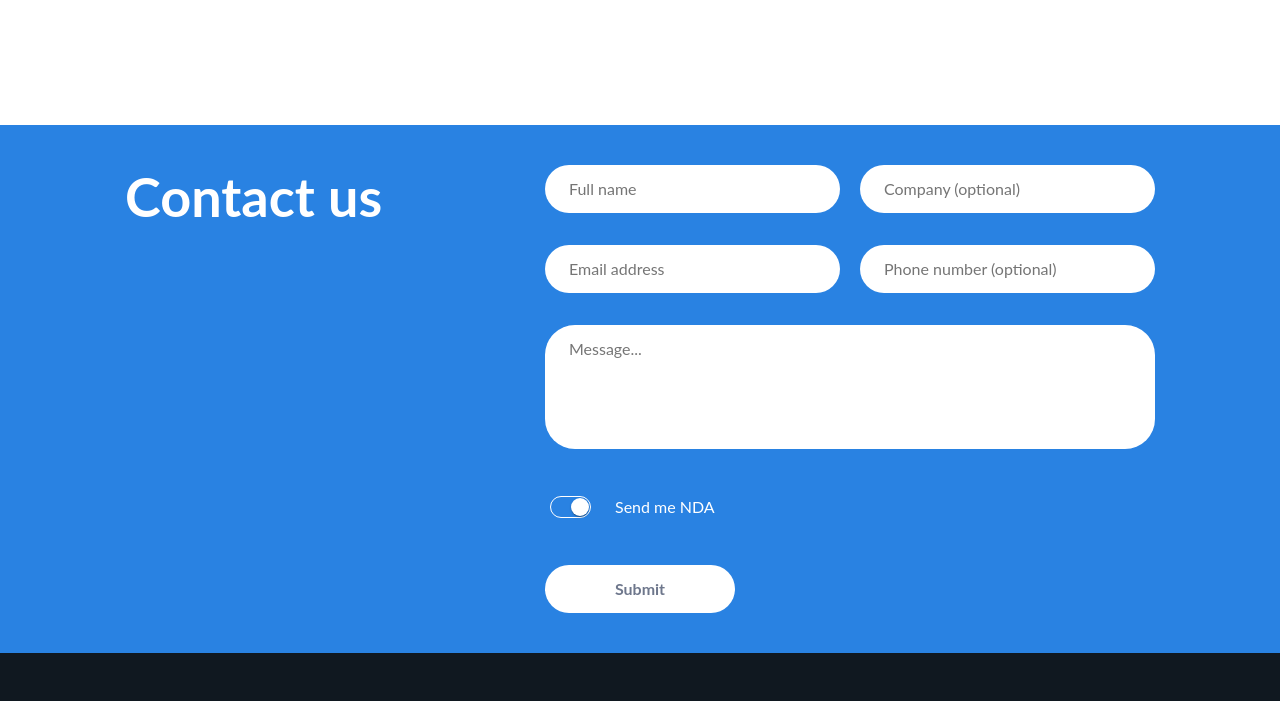
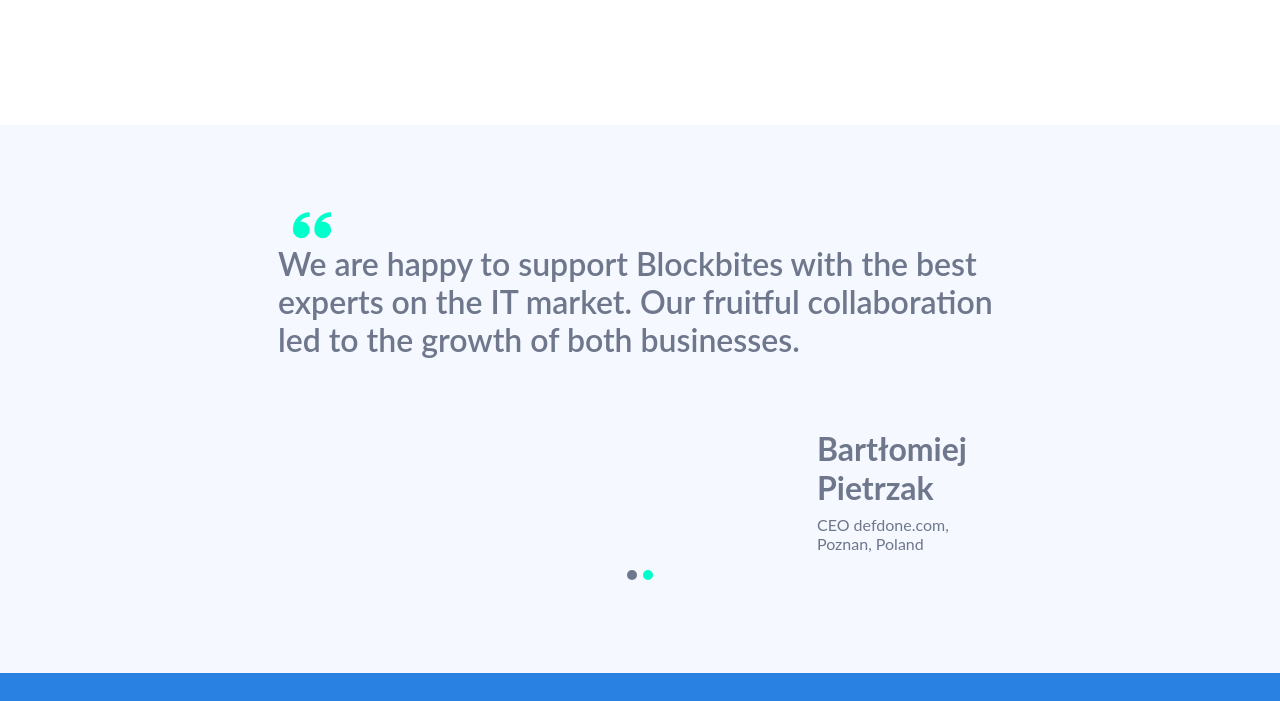
Before and after one commit to mmoresun/blockbit-es, a Gatsby site: page / in a window 1280 px wide. Shown: the part 5760-6461 px from the top of the page. Built offline with nearby package versions, Linux system fonts and the light colour scheme; Gatsby itself is replaced by a stand-in of ours.

Commit message:
reviews block implemented

```diff
--- /dev/null
+++ b/src/data/review-data.js
@@ -0,0 +1,19 @@
+import commaPic from '../images/reviews-pics/commas.svg';
+
+export const reviewData = [
+    {
+        id: 1,
+        text: 'Blockbites knows their business. Direct comms, technical excellece and timely delivery.',
+        author: 'Marco Sassi',
+        company: 'Enterprenuer, Genoa, Italy.',
+        pic: commaPic
+    },
+    {
+        id: 2,
+        text: 'We are happy to support Blockbites with the best experts on the IT market. Our fruitful collaboration led to the growth of both businesses.',
+        author: 'Bartłomiej Pietrzak',
+        company: 'CEO defdone.com, Poznan, Poland',
+        pic: commaPic
+    }
+
+]
--- a/src/elements/Reviews/index.js
+++ b/src/elements/Reviews/index.js
@@ -1,12 +1,49 @@
 import React from 'react';
 
-import { Carousel } from 'react-responsive-carousel';
+import { reviewData } from '../../data/review-data';
+
+import MyCarousel from '../../mediums/MyCarousel';
+import {
+    ReviewWrapper,
+    ReviewContentWrapper,
+    ReviewIMG,
+    ReviewAuthorWrapper,
+    ReviewText,
+    ReviewSlideWrapper,
+    ReviewAuthorText,
+    ReviewCompanyText
+} from './styles';
 
 const Reviews = () => {
     return (
-        <div>
-
-        </div>
+        <ReviewWrapper>
+            <MyCarousel
+                showStatus={false}
+                showArrows={false}
+                showThumbs={false}
+                autoPlay
+                swipeable
+                infiniteLoop
+                interval="5000"
+                transitionTime="400"
+            >
+                {reviewData.map(review => {
+                    return (
+                        <ReviewSlideWrapper>
+                            <ReviewContentWrapper
+                                key={review.id}>
+                                <ReviewIMG src={review.pic} alt="" />
+                                <ReviewText>{review.text}</ReviewText>
+                                <ReviewAuthorWrapper>
+                                    <ReviewAuthorText>{review.author}</ReviewAuthorText>
+                                    <ReviewCompanyText>{review.company}</ReviewCompanyText>
+                                </ReviewAuthorWrapper>
+                            </ReviewContentWrapper>
+                        </ReviewSlideWrapper>
+                    )
+                })}
+            </MyCarousel>
+        </ReviewWrapper >
     );
 }
 
--- a/src/elements/Reviews/styles.js
+++ b/src/elements/Reviews/styles.js
@@ -0,0 +1,121 @@
+import styled from "styled-components";
+import { device } from "../../utils/media-queries";
+
+export const ReviewWrapper = styled.div`
+ width: 100%;
+ display: flex;
+ flex-direction: column;
+ -webkit-box-pack: center;
+ justify-content: center;
+ -webkit-box-align: center;
+ align-items: center;
+ padding: 80px 0px;
+ font-size: 16px;
+ background-color: rgb(245, 248, 254);
+
+ @media ${device.tablet} {
+ padding: 40px 0px 16px;
+ }
+`;
+
+export const ReviewSlideWrapper = styled.div`
+display: flex;
+justify-content: center;
+`;
+
+export const ReviewContentWrapper = styled.div`
+ width: 100%;
+ max-width: 820px;
+ display: flex;
+ flex-direction: column;
+ min-height: 385px;
+ position: relative;
+ padding: 40px 48px;
+ margin-bottom: 28px;
+
+ @media ${device.desktop} {
+ margin-bottom: 0px;
+ min-height: 0px;
+ }
+
+ @media ${device.laptop} {
+    margin-bottom: 0px;
+ }
+
+ @media ${device.laptop} {
+    margin-bottom: 18px;
+ }
+
+ @media ${device.mobile} {
+    padding: 40px 20px;
+    margin-bottom: 18px;
+ }
+
+`;
+
+export const ReviewAuthorWrapper = styled.div`
+ display: flex;
+ flex-direction: column;
+ font-weight: 700;
+ align-self: flex-end;
+ margin-top: 70px;
+ color: rgb(110, 119, 140);
+ max-width: 185px;
+ text-align: left;
+`;
+
+export const ReviewText = styled.h3`
+ font-size: 32px;
+ font-weight: 600;
+ line-height: 38px;
+ max-width: 715px;
+ color: rgb(110, 119, 140);
+ text-align: left;
+
+ @media ${device.laptop} {
+ font-size: 24px;
+ line-height: 150%;
+ }
+
+ @media ${device.mobile} {
+ text-align: left;
+ font-weight: 400;
+ font-size: 18px;
+ line-height: 150%;
+ }
+`;
+
+export const ReviewIMG = styled.img`
+ border: 0;
+ vertical-align: top;
+ width: 100%;
+ display: inline-block;
+ pointer-events: none;
+ width: 56px;
+ height: 38px;
+ position: absolute;
+ left: -45%;
+ top: 0px;
+
+ @media ${device.desktop} {
+ position: absolute;
+ left: -40%;
+ top: 0px;
+ }
+
+ @media ${device.tablet} {
+ position: absolute;
+ left: -40vw;
+ top: 10px;
+ }
+`;
+
+export const ReviewAuthorText = styled.h3`
+ font-size: 32px;
+`;
+
+export const ReviewCompanyText = styled.h3`
+ font-size: 16px;
+ font-weight: 400;
+ margin-top: 8px;
+`;
--- a/src/mediums/MyCarousel/index.js
+++ b/src/mediums/MyCarousel/index.js
@@ -6,6 +6,7 @@
 
 const MyCarousel = (props) => {
     return (
+        <div className='carousel-wrapper'>
             <Carousel
                 showStatus={props.showStatus}
                 showArrows={props.showArrows}
@@ -14,9 +15,11 @@
                 interval={props.interval}
                 transitionTime={props.transitionTime}
                 infiniteLoop={props.infiniteLoop}
+                swipeable={props.swipeable}
             >
                 {props.children}
             </Carousel>
+        </div>
     );
 }
 
--- a/src/mediums/MyCarousel/styles.css
+++ b/src/mediums/MyCarousel/styles.css
@@ -1,3 +1,8 @@
+
+.carousel-wrapper {
+    width: 100%;
+}
+
 li.dot {
     background: rgb(110, 119, 140) !important;
     box-shadow: none !important;
@@ -9,6 +14,7 @@
     display: inline-block !important;
     margin: 0px 3px !important;
 }
+
 li.dot.selected {
     background: rgb(0, 255, 202) !important;
     box-shadow: none !important;
--- a/src/pages/index.js
+++ b/src/pages/index.js
@@ -10,6 +10,7 @@
 import Collab from '../elements/Collab'
 import Workflow from '../elements/Workflow'
 import Partners from '../elements/Partners'
+import Reviews from '../elements/Reviews'
 
 const IndexPage = () => {
 
@@ -23,6 +24,7 @@
       <Collab />
       <Workflow />
       <Partners />
+      <Reviews />
     </Layout >
   )
 }
```
Also changed, not shown: src/images/reviews-pics/commas.svg (added). Lines whose indentation alone changed are shown as unchanged.
